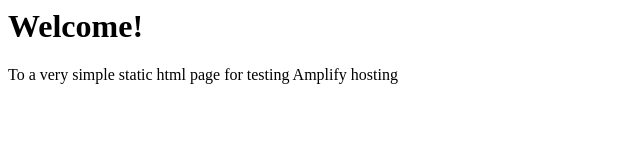
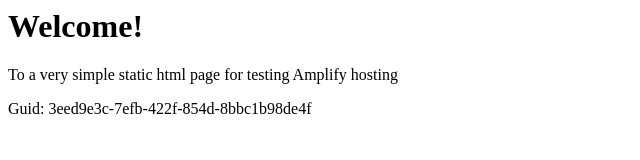
Before and after one commit to aws-aemilia-icn/Github-PR-Commit-Integration-Test-DoNotTouch-GitHubAutoBuildCanaryTest-v1-preprod-ap-northeast-2, a website: page src/index.html in a window 1280 px wide. Shown: the whole page, without its empty margins (0-640 px from the left). Drawn offline with Linux system fonts and the light colour scheme.

Commit message:
commit from integ tests

```diff
--- a/src/index.html
+++ b/src/index.html
@@ -1,3 +1,5 @@
+
+
 <html lang="en">
 
 <head>
@@ -10,6 +12,6 @@
 <body>
     <h1>Welcome!</h1>
     <p>To a very simple static html page for testing Amplify hosting</p>
-</body>
+    <p>Guid: 3eed9e3c-7efb-422f-854d-8bbc1b98de4f</p></body>
 
 </html>
```
